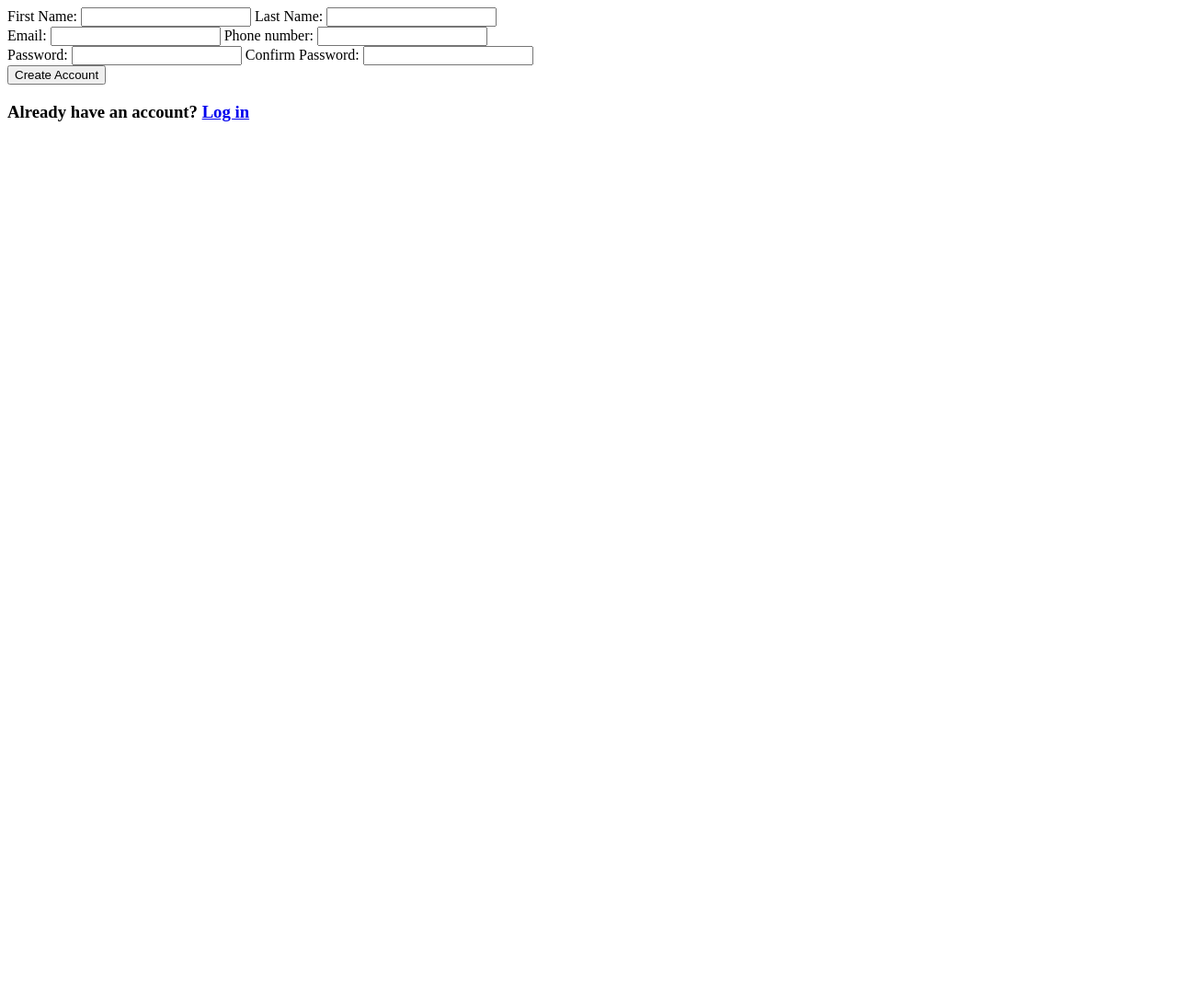
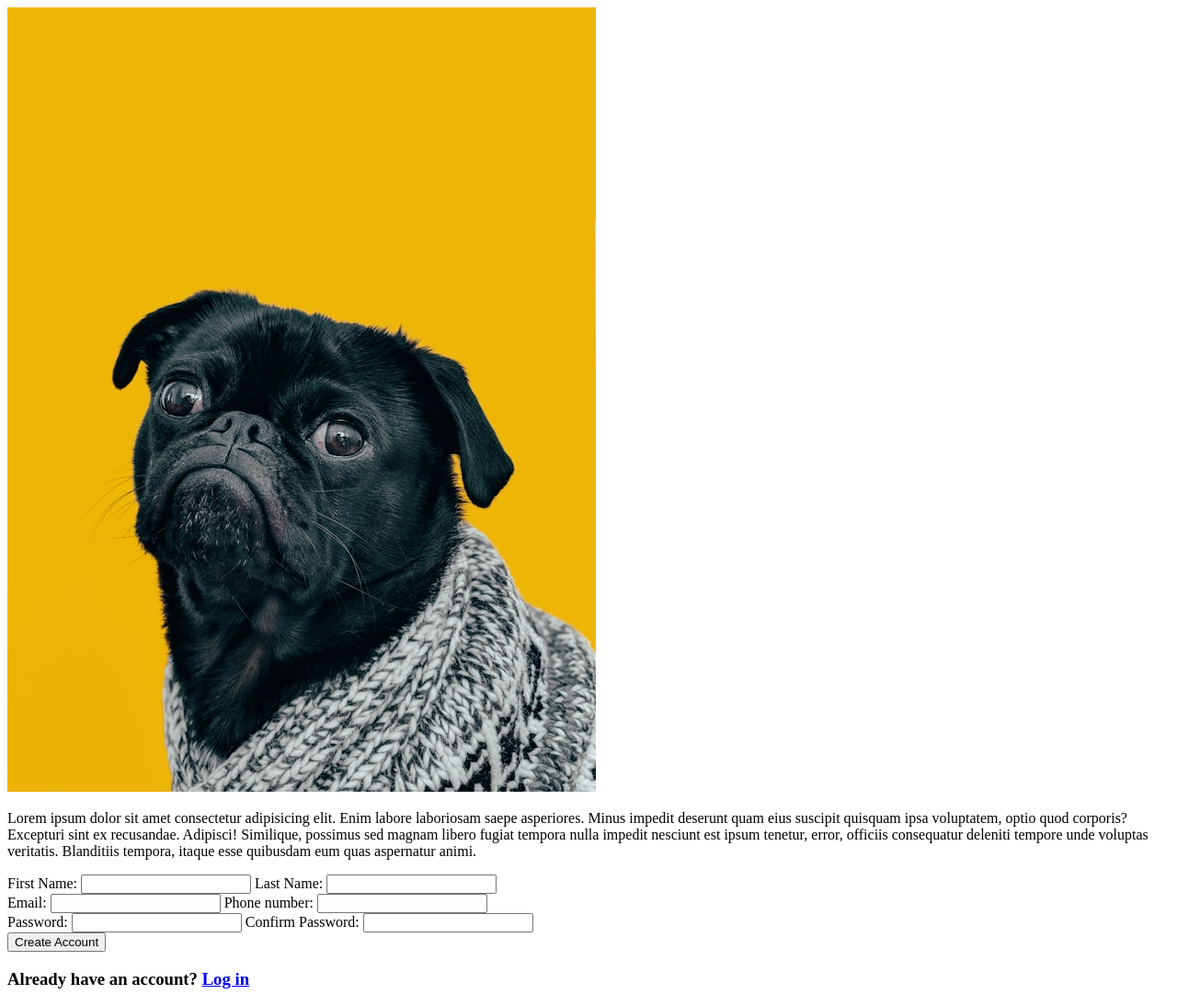
Before and after one commit to Abrarbut/links_and_images, a plain HTML site: page signupform/from.html in a window 1280 px wide. Shown: the whole page at 92% size. Before the commit the page ends 800 px from the top, so only its background shows below. Drawn offline with Linux system fonts and the light colour scheme.

Commit message:
html completed

```diff
--- a/signupform/from.html
+++ b/signupform/from.html
@@ -9,6 +9,16 @@
 
 <body>
     <form action="">
+        <div class="img">
+            <img src="../images/dog.jpg" alt="image">
+        </div>
+        <div class="from">
+            <p>Lorem ipsum dolor sit amet consectetur adipisicing elit. Enim labore laboriosam saepe asperiores. Minus
+                impedit deserunt quam eius suscipit quisquam ipsa voluptatem, optio quod corporis? Excepturi sint ex
+                recusandae. Adipisci!
+                Similique, possimus sed magnam libero fugiat tempora nulla impedit nesciunt est ipsum tenetur, error,
+                officiis consequatur deleniti tempore unde voluptas veritatis. Blanditiis tempora, itaque esse quibusdam
+                eum quas aspernatur animi.</p>
             <label for="first_name">First Name:</label>
             <input type="text" id="first_name" name="first_name">
             <label for="last_name">Last Name:</label>
@@ -35,6 +45,7 @@
             <h3>Already have an account? <a href="#">Log in</a></h3>
 
     </form>
+    </div>
 </body>
 
 </html>
```
Lines whose indentation alone changed are shown as unchanged.
